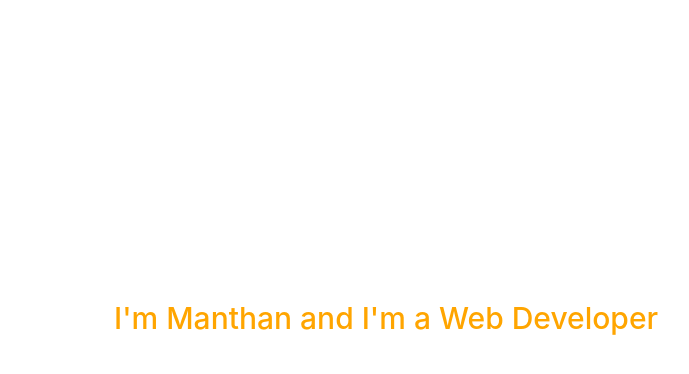
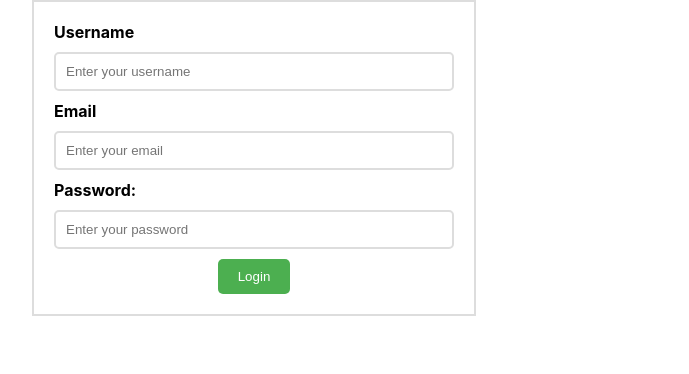
Before and after one commit to ManthanRanpariya/BookStore, a React (Create React App) app: page / in a window 1280 px wide. Shown: the top 374 px of the page, without its empty margins (386-1075 px from the left). Built offline with nearby package versions, Linux system fonts and the light colour scheme.

Commit message:
Day-7(Task-2)Completed

```diff
--- a/src/App.js
+++ b/src/App.js
@@ -5,11 +5,13 @@
 // import About from './page/About'
 // import Counter from './components/Counter'
 // import List from './components/List'
-import Title from './components/Title'
+// import Title from './components/Title'
+import LoginForm from './components/LoginForm'
 
 
 
 import React from 'react'
+// import LogInForm from './components/LoginForm'
 
 function App() {
   // const [page, setPage] = React.useState("Home");
@@ -23,6 +25,7 @@ function App() {
   // };
   return (
     <div>
+      <LoginForm />
       {/* {page === "Home" ? <Home/> : <About/>}
     <button onClick={handleChange}>Change Page</button> */}
       {/* <Title name="Title1"/>
@@ -35,7 +38,7 @@ function App() {
 
          {/* <Counter /> */}
          {/* <List /> */}
-         <Title title="Manthan" description="Web Developer"/>
+         {/* <Title title="Manthan" description="Web Developer"/> */}
 
     </div>
   )
--- /dev/null
+++ b/src/components/LoginForm.css
@@ -0,0 +1,32 @@
+form {
+    border: 2px solid #ddd;
+    padding: 20px;
+    max-width: 400px;
+    margin: 0 auto;
+    text-align: center;
+}
+input[type="text"], input[type="password"] {
+    padding: 10px;
+    border: 2px solid #ddd;
+    border-radius: 5px;
+    margin-bottom: 10px;
+    width: 100%;
+    box-sizing: border-box;
+}
+input[type="submit"] {
+    background-color: #4CAF50;
+    color: #fff;
+    border: none;
+    padding: 10px 20px;
+    border-radius: 5px;
+    cursor: pointer;
+}
+input[type="submit"]:hover {
+    background-color: #3e8e41;
+}
+label {
+    display: block;
+    margin-bottom: 10px;
+    font-weight: bold;
+    text-align: left;
+}
--- /dev/null
+++ b/src/components/LoginForm.js
@@ -0,0 +1,142 @@
+// import React, { Component } from 'react'
+// import "./LogInForm.css"
+
+// export default class LogInForm extends Component {
+
+//     constructor(props) {
+//         super(props)
+//         this.state = {
+//             username:"",
+//             email:"",
+//             password:"",
+//         }
+//     }
+
+// handleUsernameOnChange = (event) => {
+//     this.setState({
+//         username:event.target.value
+//     })
+
+//   }
+//    handleEmailOnChange = (event) => {
+//     this.setState({
+//         email:event.target.value
+//     })
+
+//   }
+//    handlePasswordOnChange = (event) => {
+//    this.setState({
+//         password:event.target.value
+//     })
+
+//   }
+//   handleSubmit = () => {
+//     alert(`${this.state.username} ${this.state.email} ${this.state.password}`)
+//   }
+
+//     render() {
+//     return (
+
+// <div className="container mt-5">
+//       <form onSubmit={this.handleSubmit}>
+//         <label htmlFor="username">Username</label>
+//         <input
+//           type="text"
+//           id="username"
+//           name="username"
+//           value={this.state.username}
+//           onChange={this.handleUsernameOnChange}
+//           placeholder="Enter your username"
+//         />
+//         <label htmlFor="username">Email</label>
+//         <input
+//           type="text"
+//           id="email"
+//           name="email"
+//           value={this.state.email}
+//           onChange={this.handleEmailOnChange}
+//           placeholder="Enter your email"
+//         />
+
+//         <label htmlFor="password">Password:</label>
+//         <input
+//           type="password"
+//           id="password"
+//           name="password"
+//           value={this.statepassword}
+//           onChange={this.handlePasswordOnChange}
+//           placeholder="Enter your password"
+//         />
+
+//         <input type="submit" value="Login" />
+//       </form>
+//     </div>
+
+//     )
+// }
+
+// }
+import React, { useState } from "react";
+import "./LoginForm.css";
+function LogInForm() {
+  const [username, setUserName] = useState("");
+  const [email, setEmail] = useState("");
+  const [password, setPassword] = useState("");
+  const handleUsernameOnChange = (event) => {
+    setUserName(
+      event.target.value,
+    );
+  };
+  const handleEmailOnChange = (event) => {
+    setEmail(
+       event.target.value,
+    );
+  };
+  const handlePasswordOnChange = (event) => {
+    setPassword(
+       event.target.value,
+    );
+  };
+  const handleSubmit = (e) => {
+    e.preventDefault();
+    alert(`Username:${username} Email:${email} Password:${password}`);
+  };
+  return (
+    <div className="container mt-5">
+      <form onSubmit={handleSubmit}>
+        <label htmlFor="username">Username</label>
+        <input
+          type="text"
+          id="username"
+          name="username"
+          value={username}
+          onChange={handleUsernameOnChange}
+          placeholder="Enter your username"
+        />
+        <label htmlFor="username">Email</label>
+        <input
+          type="text"
+          id="email"
+          name="email"
+          value={email}
+          onChange={handleEmailOnChange}
+          placeholder="Enter your email"
+        />
+
+        <label htmlFor="password">Password:</label>
+        <input
+          type="password"
+          id="password"
+          name="password"
+          value={password}
+          onChange={handlePasswordOnChange}
+          placeholder="Enter your password"
+        />
+
+        <input type="submit" value="Login" />
+      </form>
+    </div>
+  );
+}
+
+export default LogInForm;
```
